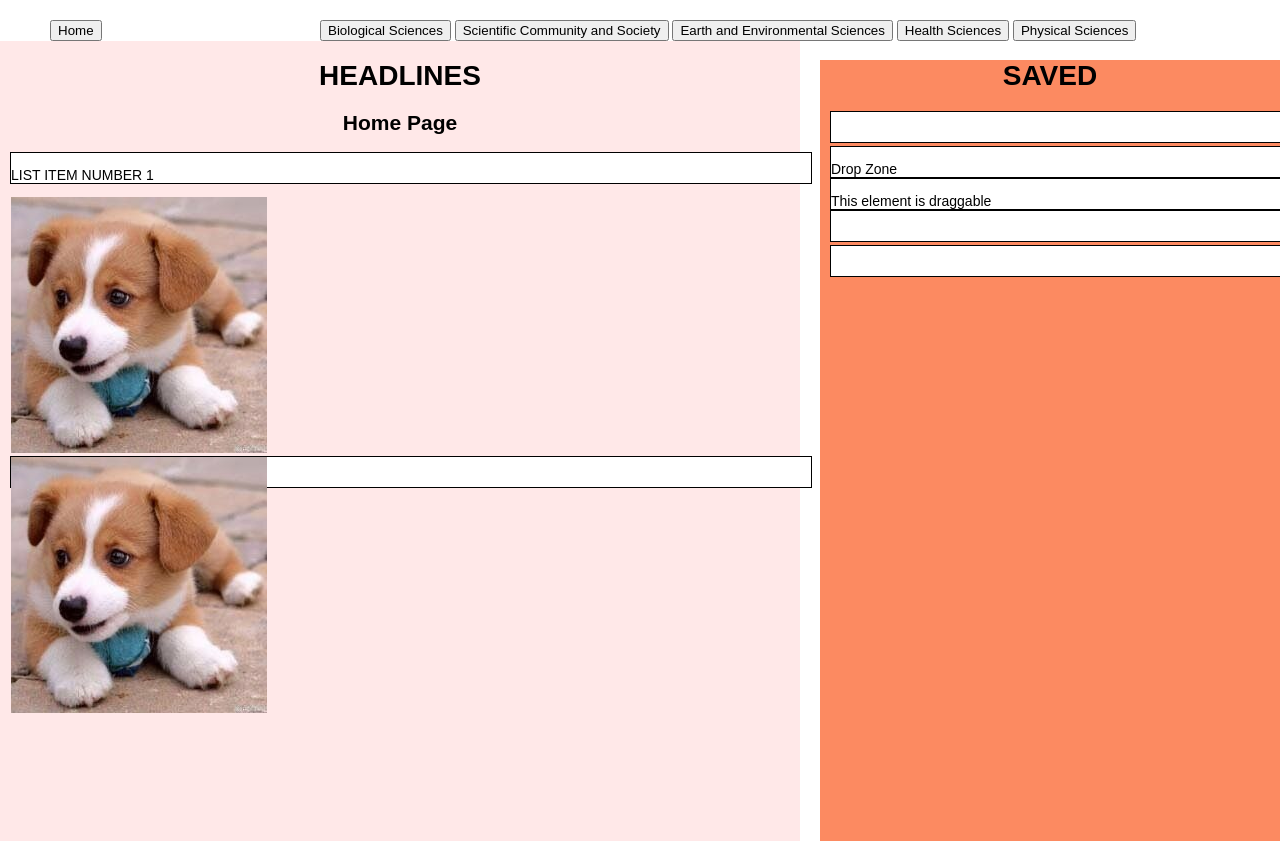
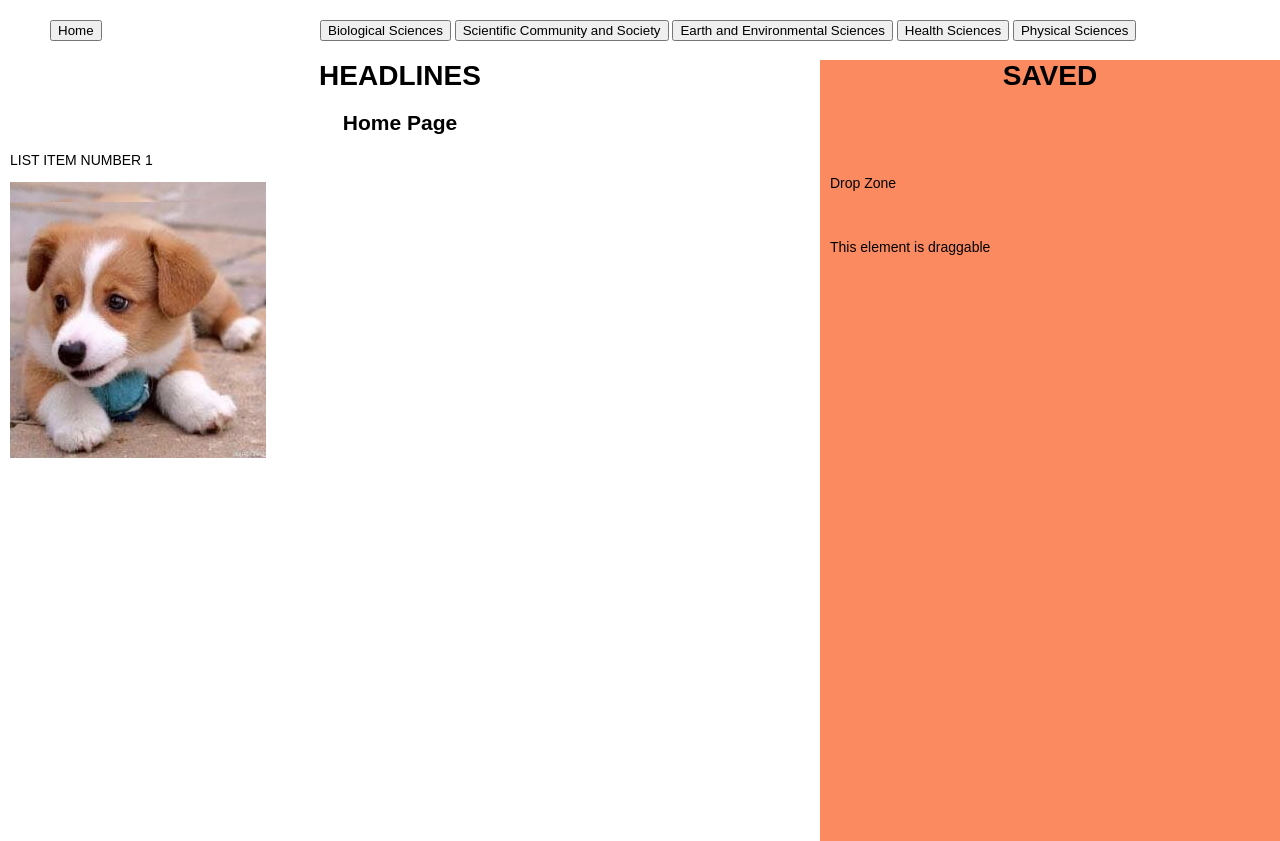
Before and after one commit to rich140/scholarly, a Flask app: page / in a window 1280 px wide. Run offline with Flask 2, Linux system fonts and the light colour scheme; data that the repository does not hold is empty.

Commit message:
deleted minor things

```diff
--- a/static/style.css
+++ b/static/style.css
@@ -45,26 +45,9 @@ body {
 
 .headlines {
     height: 100%;
-    background-color: rgb(255, 232, 232);
+    background-color: rgb(255, 255, 255);
     width: 800px;
     float: left;
-}
-
-.fill {
-    cursor: pointer;
-}
-
-.hold {
-    border: solid #ccc 2px
-}
-
-.hovered {
-    background: #5a1b1b;
-    border-style: dashed;
-}
-
-.invisible {
-    display: none;
 }
 
 .saved{
@@ -73,10 +56,11 @@ body {
     background-color: rgb(252, 138, 97);
   }
 .empty {
-  display: inline-block;
-  height: 30px;
+  /* display: inline-block; */
+  height: 50px;
   width: 100%;
   margin-left: 10px;
-  border: solid 1px black;
-  background: white;
+  margin-right: 10px;
+  /* border: solid 1px black;
+  background: white; */
 }
```
